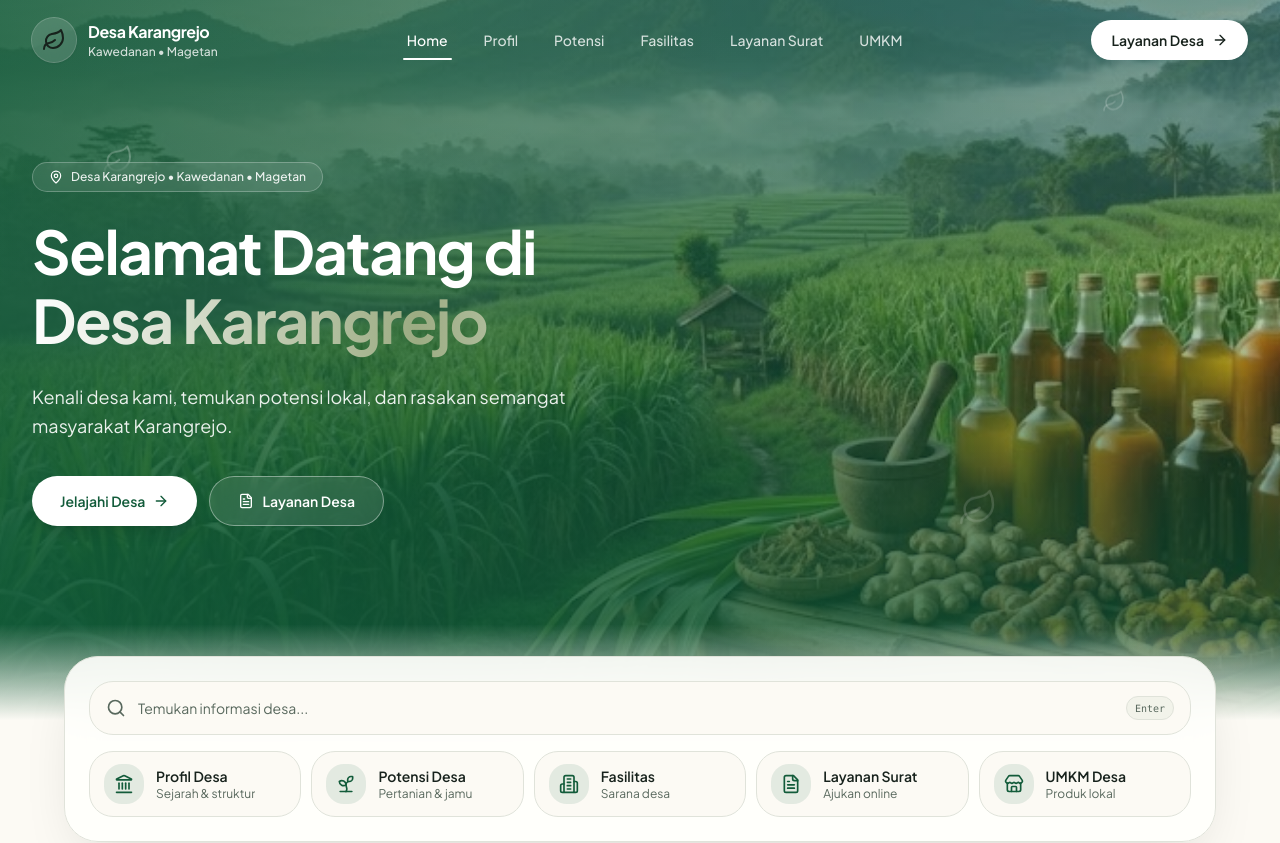
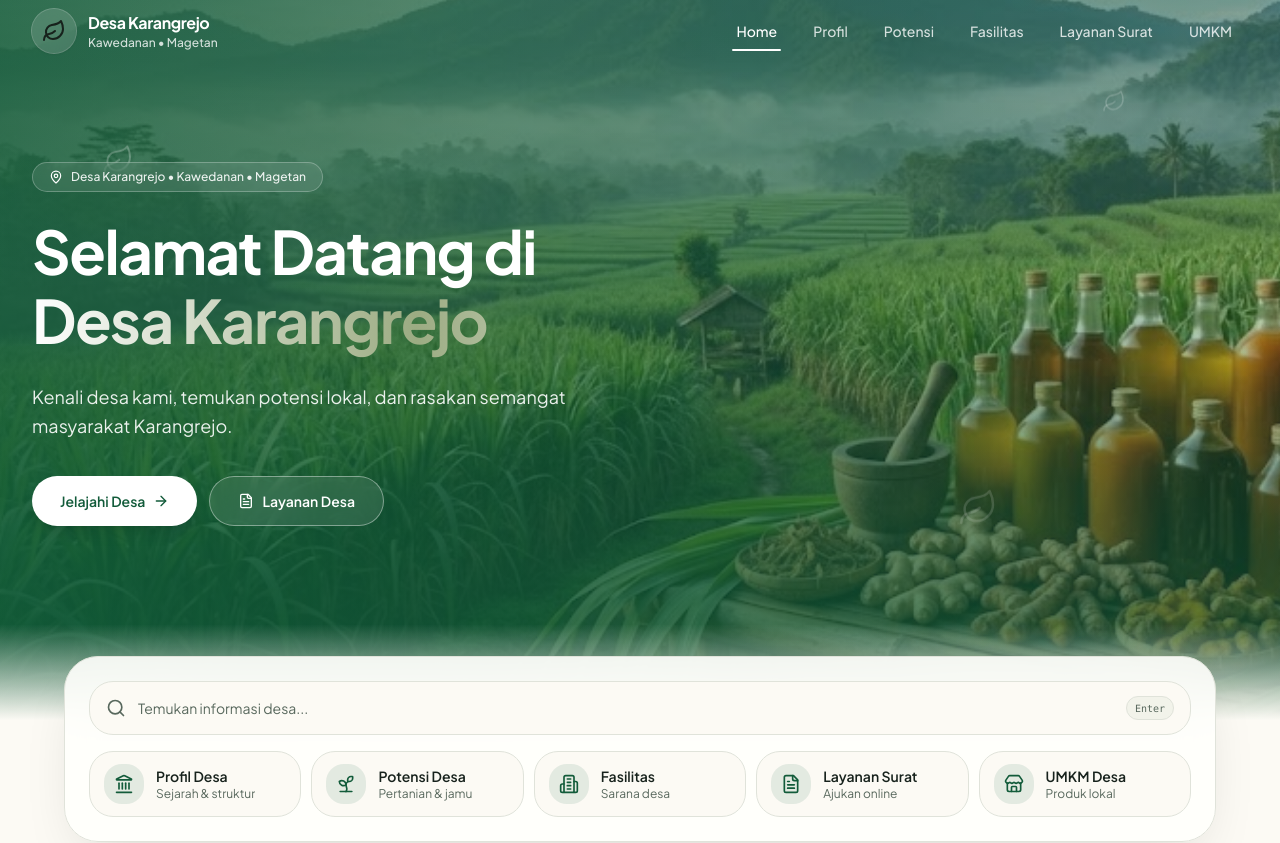
Before and after one commit to beeena4/desa-karangrejo, a Next.js app: page / in a window 1280 px wide. Shown: the top 843 px of the page. Built offline with nearby package versions, Linux system fonts and the light colour scheme.

Commit message:
update fasilitas

```diff
--- a/src/components/site/Navbar.tsx
+++ b/src/components/site/Navbar.tsx
@@ -44,7 +44,7 @@ export function Navbar() {
           : "bg-background/85 backdrop-blur-xl border-b border-border/60 shadow-[0_4px_24px_-12px_rgba(0,0,0,0.12)]"
       )}
     >
-      <nav className="mx-auto flex h-16 md:h-20 max-w-7xl items-center justify-between px-4 sm:px-6 lg:px-8">
+      <nav className="mx-auto grid h-16 max-w-7xl grid-cols-[1fr_auto_1fr] items-center px-4 sm:px-6 md:h-20 lg:px-8">
         {/* Logo + name */}
         <button
           onClick={() => go("home")}
@@ -82,7 +82,7 @@ export function Navbar() {
         </button>
 
         {/* Desktop nav */}
-        <div className="hidden lg:flex items-center gap-1">
+        <div className="col-start-2 col-span-2 hidden items-center justify-self-end gap-1 lg:flex">
           {navItems.map((item) => {
             const active = current === item.key;
             return (
@@ -116,21 +116,8 @@ export function Navbar() {
           })}
         </div>
 
-        {/* CTA + mobile toggle */}
-        <div className="flex items-center gap-2">
-          <button
-            onClick={() => go("layanan")}
-            className={cn(
-              "hidden sm:inline-flex items-center gap-2 rounded-full px-5 py-2.5 text-sm font-semibold transition-all duration-300 hover:shadow-lg hover:-translate-y-0.5",
-              isOverlay
-                ? "bg-white text-foreground hover:bg-white/90"
-                : "bg-primary text-primary-foreground hover:bg-primary/90 shadow-sm"
-            )}
-          >
-            Layanan Desa
-            <ArrowRight className="h-4 w-4" />
-          </button>
-
+        {/* Mobile toggle */}
+        <div className="col-start-3 flex items-center justify-end gap-2">
           <button
             onClick={() => setMobileOpen((v) => !v)}
             className={cn(
@@ -183,13 +170,6 @@ export function Navbar() {
                   </motion.button>
                 );
               })}
-              <button
-                onClick={() => go("layanan")}
-                className="mt-2 inline-flex items-center justify-center gap-2 rounded-xl bg-primary px-5 py-3 text-sm font-semibold text-primary-foreground"
-              >
-                Layanan Desa
-                <ArrowRight className="h-4 w-4" />
-              </button>
             </div>
           </motion.div>
         )}
--- a/src/data/facilities.ts
+++ b/src/data/facilities.ts
@@ -23,6 +23,7 @@ export type Facility = {
   description: string;
   image: string;
   location: string;
+  mapsUrl?: string;
 };
 
 export const facilityCategories: {
@@ -45,7 +46,7 @@ export const facilities: Facility[] = [
     name: "SMPN 1 Kawedanan",
     category: "Pendidikan",
     description: "Sekolah menengah pertama negeri di Kecamatan Kawedanan.",
-    image: "images/facility-sekolah.png",
+    image: "images/smpn 1 kawedanan.png",
     location: "Kawedanan, Magetan",
   },
   {
@@ -93,8 +94,9 @@ export const facilities: Facility[] = [
     name: "Masjid Al-Huda",
     category: "Keagamaan",
     description: "Tempat ibadah dan kegiatan keagamaan masyarakat Desa Karangrejo.",
-    image: "images/facility-masjid.png",
+    image: "images/masjid al-huda.png",
     location: "Desa Karangrejo, Kawedanan",
+    mapsUrl: "https://maps.app.goo.gl/QLMMe6zTMM7Cck9y8",
   },
   {
     id: "f8",
@@ -114,7 +116,7 @@ export const facilities: Facility[] = [
   },
   {
     id: "f10",
-    name: "SDN Karangrejo 1",
+    name: "SDN Karangrejo",
     category: "Pendidikan",
     description: "Sekolah dasar negeri bagi anak-anak Desa Karangrejo.",
     image: "images/facility-sekolah.png",
--- a/src/data/profile.ts
+++ b/src/data/profile.ts
@@ -8,23 +8,23 @@ export type Stat = (typeof villageStats)[number];
 
 export const dusunList = [
   {
-    name: "Dukuh Karangrejo",
+    name: "Dusun Karangrejo",
     description:
       "Pusat pemerintahan desa dengan balai desa, masjid jami', dan pasar desa.",
     rw: "04 RW",
     rt: "12 RT",
   },
   {
-    name: "Dukuh Purwosari",
+    name: "Dusun Purwosari",
     description:
-      "Dukuh dengan mayoritas warga berprofesi sebagai petani dan pengrajin jamu tradisional.",
+      "Dusun dengan mayoritas warga berprofesi sebagai petani dan pengrajin jamu tradisional.",
     rw: "03 RW",
     rt: "05 RT",
   },
   {
-    name: "Dukuh Purwoseco",
+    name: "Dusun Purwoseco",
     description:
-      "Dukuh yang dikenal sebagai sentra kerajinan bambu dan aktivitas pertanian.",
+      "Dusun yang dikenal sebagai sentra kerajinan bambu dan aktivitas pertanian.",
     rw: "04 RW",
     rt: "07 RT",
   },
@@ -33,7 +33,7 @@ export const dusunList = [
 export const villageHistory = [
   "Menurut asal usul, Karangrejo terdiri dari dua suku kata yakni Karang dan Rejo. Karang mengandung arti batu dan Rejo mengandung makna ramai. Jadi Karangrejo berarti banyak bebatuan. Namun bila diartikan secara sejarahnya, maka desa ini penduduknya mempunyai semangat yang keras bagai batu di dalam mencapai cita-cita. Dan karena semangat yang keras, pantang menyerah inilah banyak didatangi oleh masyarakat dari luar untuk ngangsu kawruh pada masyarakat dan pemuka desa ini.",
   "Risalah singkat ini bersumber dari beberapa tokoh Desa Karangrejo dan cerita para leluhur yang dituturkan secara turun-temurun. Sejak awal, desa ini dipimpin secara turun-temurun seperti sistem kerajaan, mulai dari demang (sebutan lurah zaman dahulu) hingga lurah dan kepala desa. Walaupun saat ini kepala desa dipilih sesuai zamannya, pemimpin yang terpilih masih memiliki garis keturunan dari pemimpin sebelumnya.",
-  "Tidak banyak diketahui kapan Dukuh Purwoseco dan Karangrejo disatukan karena kurangnya peninggalan dan data. Kedua pedukuhan ini menjadi satu kawasan tanpa pembatas yang jelas. Mulai tahun 1984, Desa Karangrejo dibagi menjadi tiga dusun: wilayah barat disebut Dusun Karangrejo, wilayah tengah disebut Dusun Purwosari, dan wilayah timur disebut Dusun Purwoseco. Setelah Pangeran Diponegoro ditangkap Belanda, banyak pengikutnya melarikan diri untuk mencari perlindungan ke Desa Karangrejo. Salah satunya adalah Ki Surodiko, yang karena kewibawaan dan kesaktiannya menjadi demang pertama Desa Karangrejo. Sementara itu, pedukuhan dipimpin oleh seorang palang bernama Ki Mangun Wijoyo.",
+  "Tidak banyak diketahui kapan Dusun Purwoseco dan Karangrejo disatukan karena kurangnya peninggalan dan data. Kedua dusun ini menjadi satu kawasan tanpa pembatas yang jelas. Mulai tahun 1984, Desa Karangrejo dibagi menjadi tiga dusun: wilayah barat disebut Dusun Karangrejo, wilayah tengah disebut Dusun Purwosari, dan wilayah timur disebut Dusun Purwoseco. Setelah Pangeran Diponegoro ditangkap Belanda, banyak pengikutnya melarikan diri untuk mencari perlindungan ke Desa Karangrejo. Salah satunya adalah Ki Surodiko, yang karena kewibawaan dan kesaktiannya menjadi demang pertama Desa Karangrejo. Sementara itu, dusun dipimpin oleh seorang palang bernama Ki Mangun Wijoyo.",
 ];
 
 export const visiMisi = {
--- a/src/views/FasilitasView.tsx
+++ b/src/views/FasilitasView.tsx
@@ -83,7 +83,7 @@ export function FasilitasView() {
               {filtered.map((f) => (
                 <a
                   key={f.id}
-                  href={`https://www.google.com/maps/search/?api=1&query=${encodeURIComponent(`${f.name}, ${f.location}, Desa Karangrejo, Kawedanan, Magetan`)}`}
+                  href={f.mapsUrl ?? `https://www.google.com/maps/search/?api=1&query=${encodeURIComponent(`${f.name}, ${f.location}, Desa Karangrejo, Kawedanan, Magetan`)}`}
                   target="_blank"
                   rel="noopener noreferrer"
                   aria-label={`Buka lokasi ${f.name} di Google Maps`}
--- a/src/views/ProfilView.tsx
+++ b/src/views/ProfilView.tsx
@@ -50,11 +50,28 @@ export function ProfilView() {
           <Stagger className="grid grid-cols-2 lg:grid-cols-3 gap-4 md:gap-5">
             {villageStats.map((stat) => {
               const Icon = iconMap[stat.icon as keyof typeof iconMap];
+              const isDusunStat = stat.label === "Jumlah Dusun";
               return (
                 <motion.div
                   key={stat.label}
                   variants={staggerItem}
-                  className="group relative overflow-hidden rounded-3xl border border-border bg-card p-6 text-center transition-all duration-300 hover:-translate-y-1 hover:shadow-xl"
+                  onClick={isDusunStat ? () => document.getElementById("dusun")?.scrollIntoView({ behavior: "smooth" }) : undefined}
+                  onKeyDown={
+                    isDusunStat
+                      ? (event) => {
+                          if (event.key === "Enter" || event.key === " ") {
+                            event.preventDefault();
+                            document.getElementById("dusun")?.scrollIntoView({ behavior: "smooth" });
+                          }
+                        }
+                      : undefined
+                  }
+                  role={isDusunStat ? "button" : undefined}
+                  tabIndex={isDusunStat ? 0 : undefined}
+                  aria-label={isDusunStat ? "Lihat daftar dusun Desa Karangrejo" : undefined}
+                  className={`group relative overflow-hidden rounded-3xl border border-border bg-card p-6 text-center transition-all duration-300 hover:-translate-y-1 hover:shadow-xl ${
+                    isDusunStat ? "cursor-pointer focus:outline-none focus:ring-2 focus:ring-primary/40" : ""
+                  }`}
                 >
                   <div className="absolute -right-6 -top-6 h-24 w-24 rounded-full bg-primary/5 transition-transform duration-500 group-hover:scale-150" />
                   <div className="relative">
@@ -231,7 +248,7 @@ export function ProfilView() {
       </section>
 
       {/* Dusun */}
-      <section className="px-4 sm:px-6 lg:px-8 py-16 md:py-24 bg-secondary/40">
+      <section id="dusun" className="scroll-mt-24 px-4 sm:px-6 lg:px-8 py-16 md:py-24 bg-secondary/40">
         <div className="mx-auto max-w-7xl">
           <SectionHeading
             eyebrow="Wilayah"
```
Also changed, not shown: public/images/masjid al-huda.png (added), public/images/smpn 1 kawedanan.png (added).
